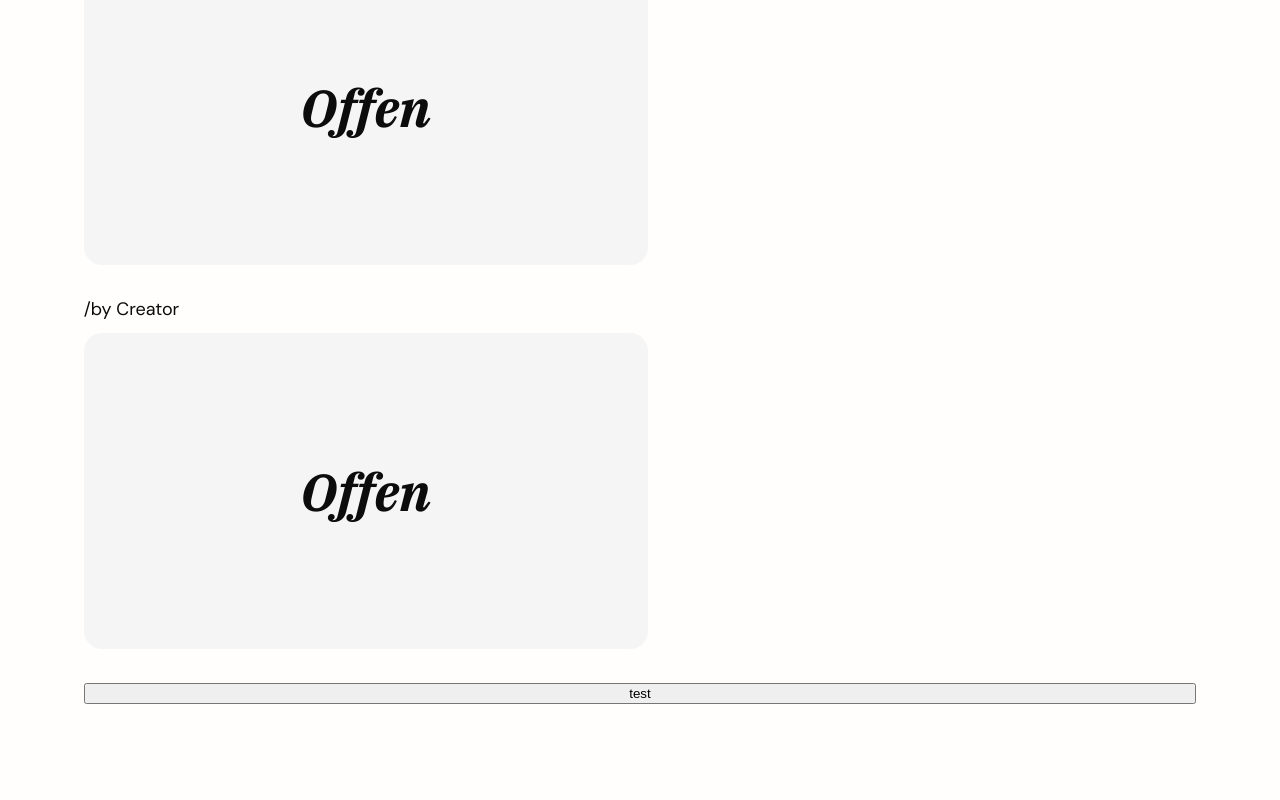
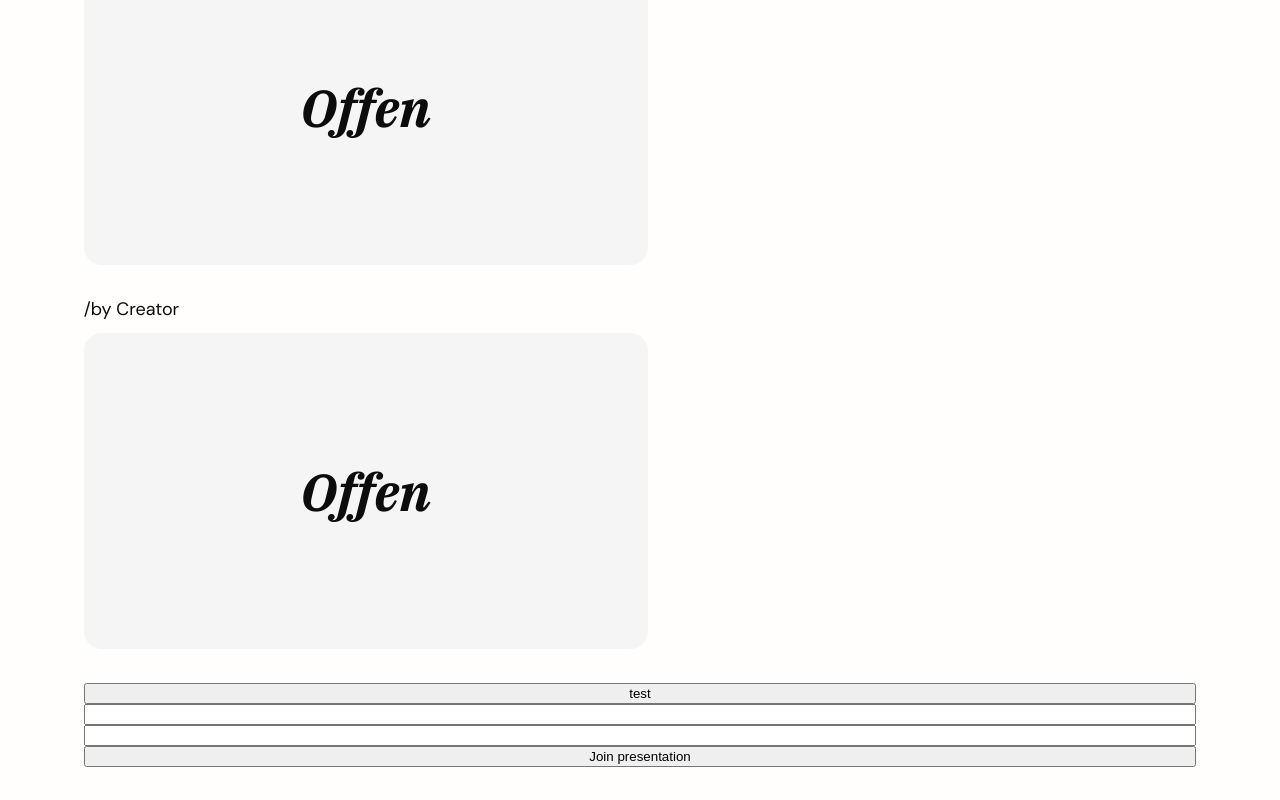
Before and after one commit to ron025533/Flowther, a React (Vite) app: page / in a window 1280 px wide. Shown: the part 303-1103 px from the top of the page. Before the commit the page ends 1040 px from the top, so only its background shows below. Built offline with nearby package versions, Linux system fonts and the light colour scheme; no server answers.

Commit message:
feat(socket): added room joining feature

```diff
--- a/src/pages/home.tsx
+++ b/src/pages/home.tsx
@@ -1,15 +1,24 @@
-import { useEffect } from "react";
+import { useEffect, useState } from "react";
 import { socketService } from "../services/socket";
 import "./home.css";
 import { ArrowUpRight } from "lucide-react";
 
 export const Home = () => {
+    const [clientId, setClientId] = useState('');
+    const [presentation, setPresentation] = useState('');
+
     const handleClick = () => {
-        socketService.handleMessaging("test test test");
+        socketService.sendMessage("test test test");
     }
+
+    const handleJoin = () => {
+        socketService.JoinPresentation({clientId: clientId, presentation: presentation});
+    }
+
 
     useEffect(() => {
         socketService.receiveMessage();
+        socketService.JoinedPresentation();
     },[]);
 
     return (
@@ -35,6 +44,9 @@ export const Home = () => {
                 </div>
             </div>
             <button onClick={handleClick}>test</button>
+            <input type="text" value={clientId} onChange={(e) => setClientId(e.target.value)}/>
+            <input type="text" value={presentation} onChange={(e) => setPresentation(e.target.value)}/>
+            <button onClick={handleJoin}>Join presentation</button>
         </div>
     );
 };
--- a/src/services/socket.ts
+++ b/src/services/socket.ts
@@ -1,6 +1,6 @@
 import { io, Socket } from "socket.io-client";
 import { SOCKET_URL } from "../constants";
-
+import { JoinPresentation } from "../types/socket";
 
 class SocketService {
     private socket: Socket;
@@ -15,8 +15,18 @@ class SocketService {
         })
     }
 
-    handleMessaging(message: string) {
+    sendMessage(message: string) {
         this.socket.emit('message', message);
+    }
+
+    JoinPresentation(dto: JoinPresentation) {
+        this.socket.emit('join-presentation', dto);
+    }
+
+    JoinedPresentation() {
+        this.socket.on('join-presentation', (data) => {
+            console.log(data);
+        })
     }
 }
 
--- /dev/null
+++ b/src/types/socket.ts
@@ -0,0 +1,4 @@
+export type JoinPresentation = {
+    clientId: string;
+    presentation: string;
+}
```
Also changed, not shown: src/services/presentation.ts (renamed from src/services/presestation.ts).
